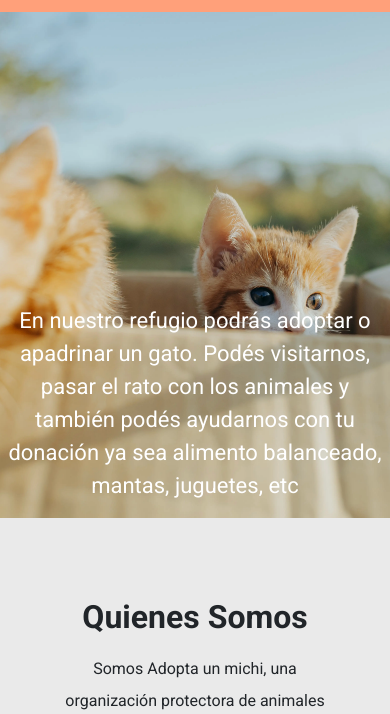
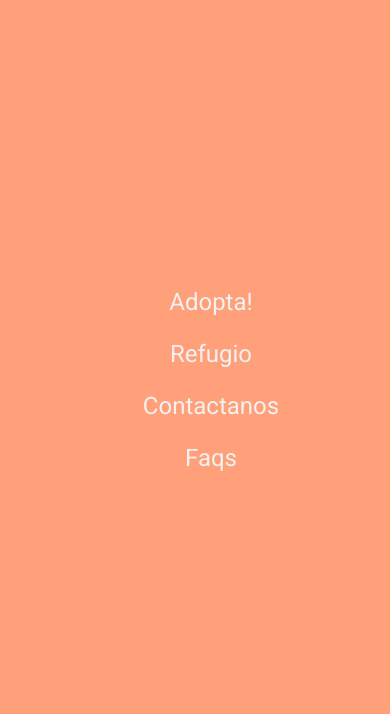
Before and after one commit to fedeangeles23/ONG-AdoptaUnMichi_g1, a website: page index.html in a window 390 px wide. Both pictures are taken after a click on the button "Toggle navigation". Shown: the part 130-844 px from the top of the page. Drawn offline with nearby package versions, Linux system fonts and the light colour scheme; no server answers; a web font is replaced by a local one.

Commit message:
Version 2
Version funcionando completamente, solo falta emprolijar el codigo un poco

```diff
--- a/app.js
+++ b/app.js
@@ -22,6 +22,7 @@ function getNewImages() {
 getNewImages();
 
 newImageButton.addEventListener("click", getNewImages);
+
 
 /* VALIDATE JS FUNCIONES FORM CONTACTO */
 
@@ -55,7 +56,7 @@ function enviarFormulario(event) {
   });
 
   if (validacion === undefined) {
-    // formulario valido aca hay que hacer la accion con esos datos
+    // formulario validado
     $("#contacto").submit(function (event) {
       event.preventDefault();
       $("body").children().not("header, footer").remove(); // Eliminar todos los elementos del body excepto header y footer
@@ -65,11 +66,15 @@ function enviarFormulario(event) {
       contenedorRespuesta.append(parrafoRespuesta);
       var botonInicio = $('<a>').attr('href', 'index.html').text('Volver al Inicio');
       botonInicio.on("click", function () {
-        location.href = "index.html"; // Redirigir al usuario al inicio al hacer clic en el botón
+        location.href = "index.html";
       });
-      contenedorRespuesta.append(botonInicio); // Agregar el botón al contenedor de respuesta
-      $("header").after(contenedorRespuesta); // Agregar el contenedor de respuesta justo después del header
+      contenedorRespuesta.append(botonInicio);
+      $("header").after(contenedorRespuesta);
+
+      // Agregar estilo fixed al footer
+      $("footer").css("position", "fixed").css("bottom", "0").css('width',"100vw");
     });
+
   } else {
     // formulario invalido
     for (const campo in validacion) {
--- a/index.html
+++ b/index.html
@@ -39,7 +39,7 @@
           <a class="navbar-brand" href="#">Adopta un Michi</a>
         </div>
         <div class="collapse navbar-collapse" id="navbarNav">
-          <ul class="navbar-nav">
+          <ul class="navbar-nav links">
             <li class="nav-item active">
               <a class="nav-link" href="#">Inicio</a>
             </li>
@@ -53,12 +53,14 @@
               <a class="nav-link" href="#contacto">Contactanos</a>
             </li>
             <li class="nav-item">
-              <a class="nav-link" href="preguntasFrecuentes.html">Preguntas Frecuentes</a>
-          </li>
+              <a class="nav-link" href="preguntasFrecuentes.html"
+                >Faqs</a
+              >
+            </li>
           </ul>
         </div>
         <button
-          class="navbar-toggler"
+          class="navbar-toggler menuResponsive"
           type="button"
           data-toggle="collapse"
           data-target="#navbarNav"
@@ -70,6 +72,23 @@
         </button>
       </nav>
     </header>
+
+    <div class="menu-overlay">
+      <ul class="menu">
+        <li class="menu-item">
+          <a href="adopcion.html">Adopta!</a>
+        </li>
+        <li class="menu-item">
+          <a href="#galeria">Refugio</a>
+        </li>
+        <li class="menu-item">
+          <a href="#contacto">Contactanos</a>
+        </li>
+        <li class="menu-item">
+          <a href="preguntasFrecuentes.html">Faqs</a>
+        </li>
+      </ul>
+    </div>
 
     <main class="hero">
       <div class="parrafo">
@@ -252,5 +271,6 @@
     </footer>
 
     <script src="app.js"></script>
+    <script src="menuResponsive.js"></script>
   </body>
 </html>
--- /dev/null
+++ b/menuResponsive.js
@@ -0,0 +1,24 @@
+/*Menu desplegable */
+
+const menuResponsive = document.querySelector(".menuResponsive");
+const links = document.querySelector(".navbar-collapse");
+const overlay = document.querySelector(".menu-overlay");
+
+menuResponsive.addEventListener("click", () => {
+  links.classList.toggle("active");
+  overlay.classList.toggle("active");
+
+  if (overlay.classList.contains("active")) {
+    overlay.addEventListener("click", hideOverlay);
+  } else {
+    overlay.removeEventListener("click", hideOverlay);
+  }
+});
+
+function hideOverlay(event) {
+  if (!event.target.closest(".navbar")) {
+    links.classList.remove("active");
+    overlay.classList.remove("active");
+    overlay.removeEventListener("click", hideOverlay);
+  }
+}
--- a/style.css
+++ b/style.css
@@ -61,10 +61,65 @@ body{
     .navbar-nav {
        margin-left: auto;
      }
+}
+
+/* Estilos para el menú desplegable */
+.menu-overlay {
+    position: fixed;
+    top: 0;
+    left: 0;
+    width: 100vw;
+    height: 100vh;
+    background-color: #FFA07A;
+    display: flex;
+    justify-content: center;
+    align-items: center;
+    opacity: 0;
+    pointer-events: none;
+    transition: opacity 0.3s ease;
+    z-index: 90;
+    margin-top: 6rem;
+}
+
+.menu {
+    display: flex;
+    flex-direction: column;
+    align-items: center;
+    gap: 1rem;
+    list-style-type: none;
+}
+
+.menu-item {
+    color: #F1F1F1;
+    font-family: 'Roboto', sans-serif;
+    font-size: 1.5rem;
+    cursor: pointer;
+}
+
+/* Animación para los elementos del menú al hacer clic */
+.menu-item {
+    opacity: 0;
+    transform: translateX(-100%);
+    transition: opacity 0.3s ease, transform 0.3s ease;
+}
+
+.menu-item a{
+    text-decoration: none;
+    color: #F1F1F1;
+}
+
+.menu-overlay.active {
+    opacity: 1;
+    pointer-events: auto;
+}
+
+.menu-overlay.active .menu-item {
+    opacity: 1;
+    transform: translateX(0);
+}
 
 
-
-}
+/*Estilos Hero*/
 
 .hero{
     background-image: url("img/gatosCaja.webp");
@@ -229,8 +284,9 @@ body{
 
 @media (min-width: 768px) {
     .respuesta{
-        padding: 6rem 0;
+        padding: 12rem 0;
     }
+
 }
 
 .respuesta p{
@@ -287,6 +343,14 @@ footer{
 
 .derechos{
     margin-top: 1rem;
+}
+
+@media (min-width: 768px) {
+    .footer-faq{
+        position: fixed;
+        width: 100vw;
+        bottom: 0;
+    }
 }
 
 
```
Also changed, not shown: adopcion.html (+19 -1 lines), preguntasFrecuentes.html (+20 -1 lines), formAdopcion.js (line endings or trailing spaces).
